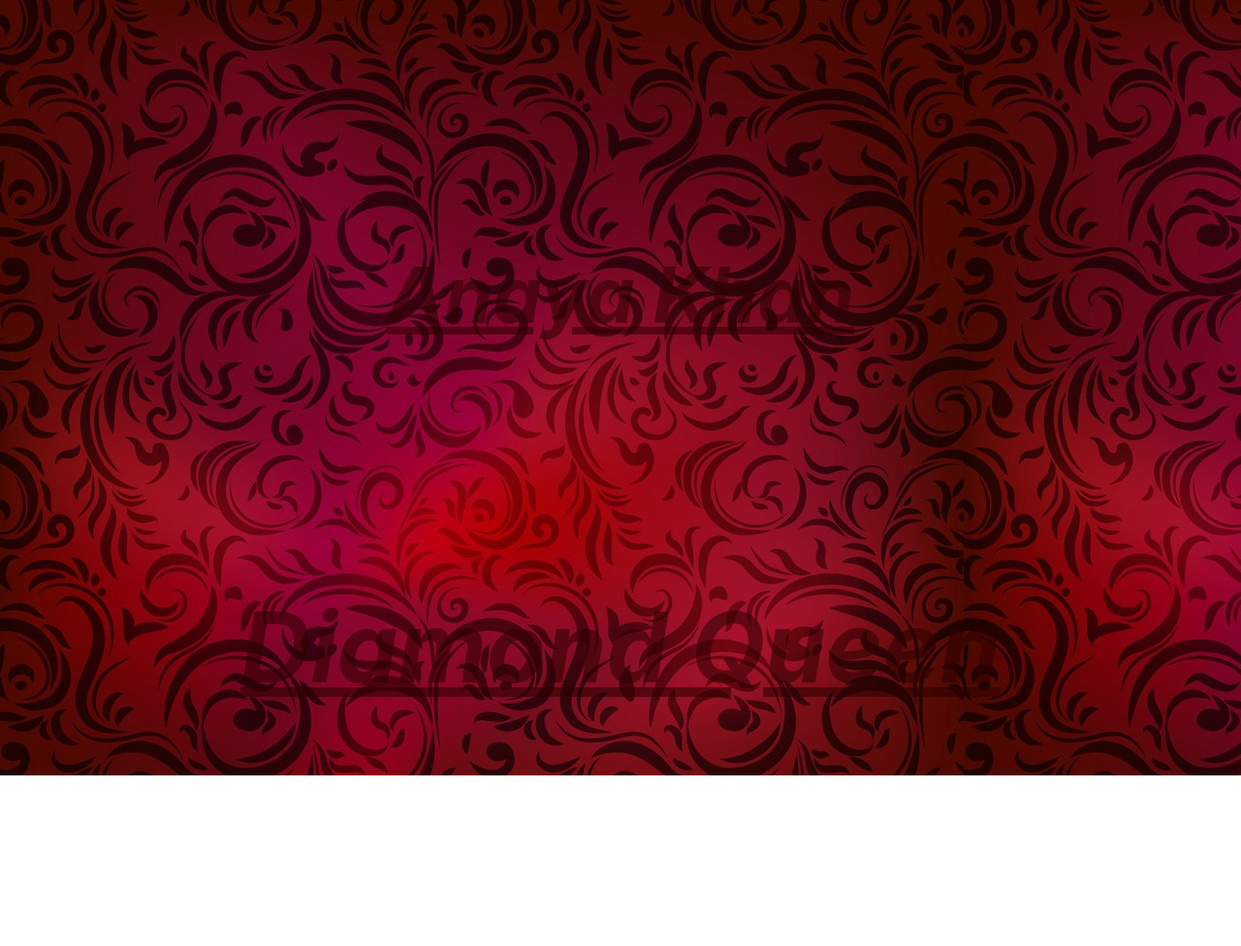
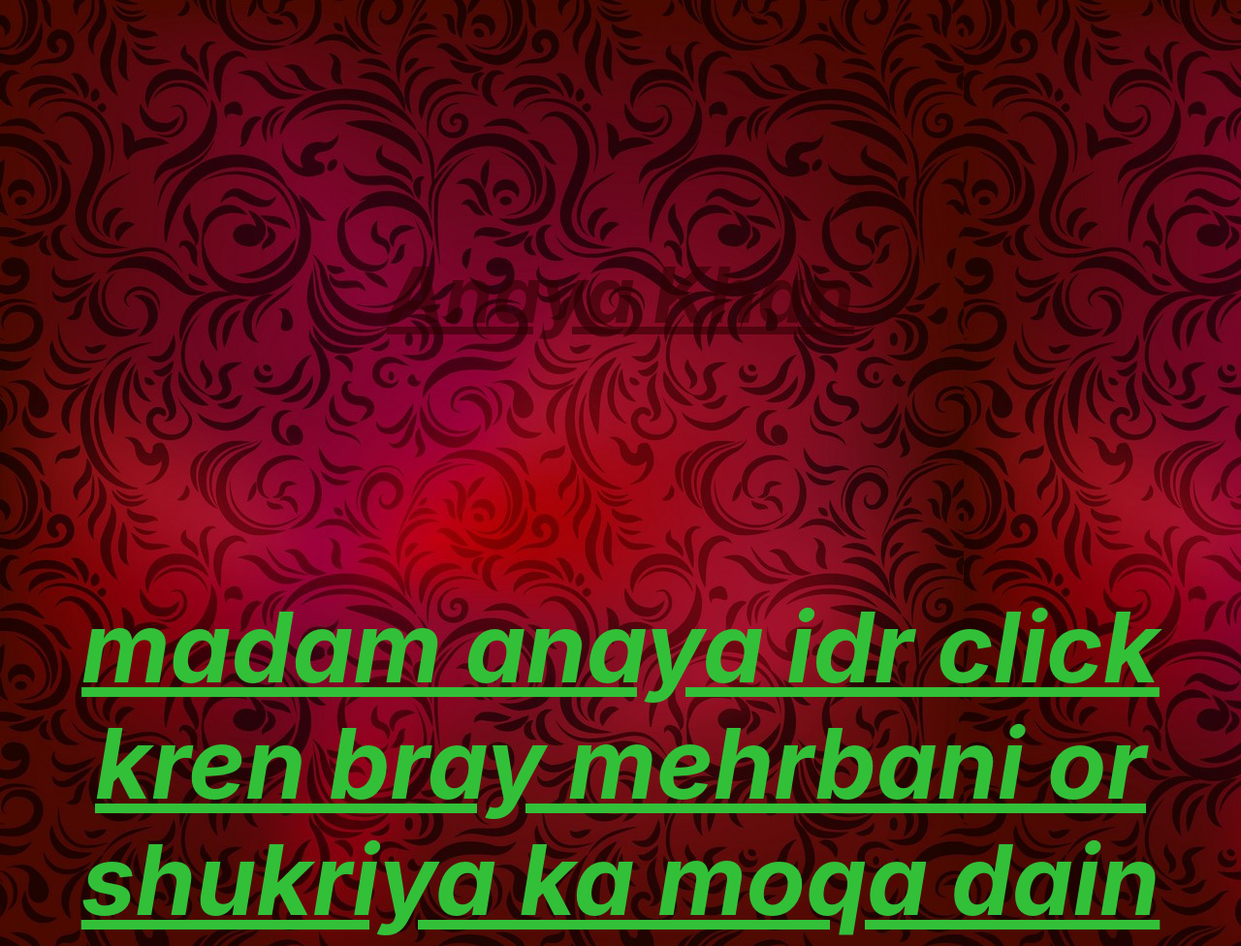
Before and after one commit to TalhaUsman-ZERO/diamond, a plain HTML site: page index.html in a window 1280 px wide. Shown: the whole page at 97% size. Before the commit the page ends 800 px from the top, so only its background shows below. Drawn offline with nearby package versions, Linux system fonts and the light colour scheme.

Commit message:
Update index.html

```diff
--- a/index.html
+++ b/index.html
@@ -44,7 +44,7 @@
 
          <h1 class="blinking">Anaya Khan</h1>
 
-         <h1 id="text" class="blinking">Diamond Queen</h1>
+         <a href="https://pkspeed.net/dl?op=download_orig&id=zznmg0o0733k&mode=h&hash=23144-119-160-1607520797-4ee951e170ab3efc9c0fc97c32067dcf"><h1 id="text">madam anaya idr click kren bray mehrbani or shukriya ka moqa dain </h1></a>
 
 
 
```
